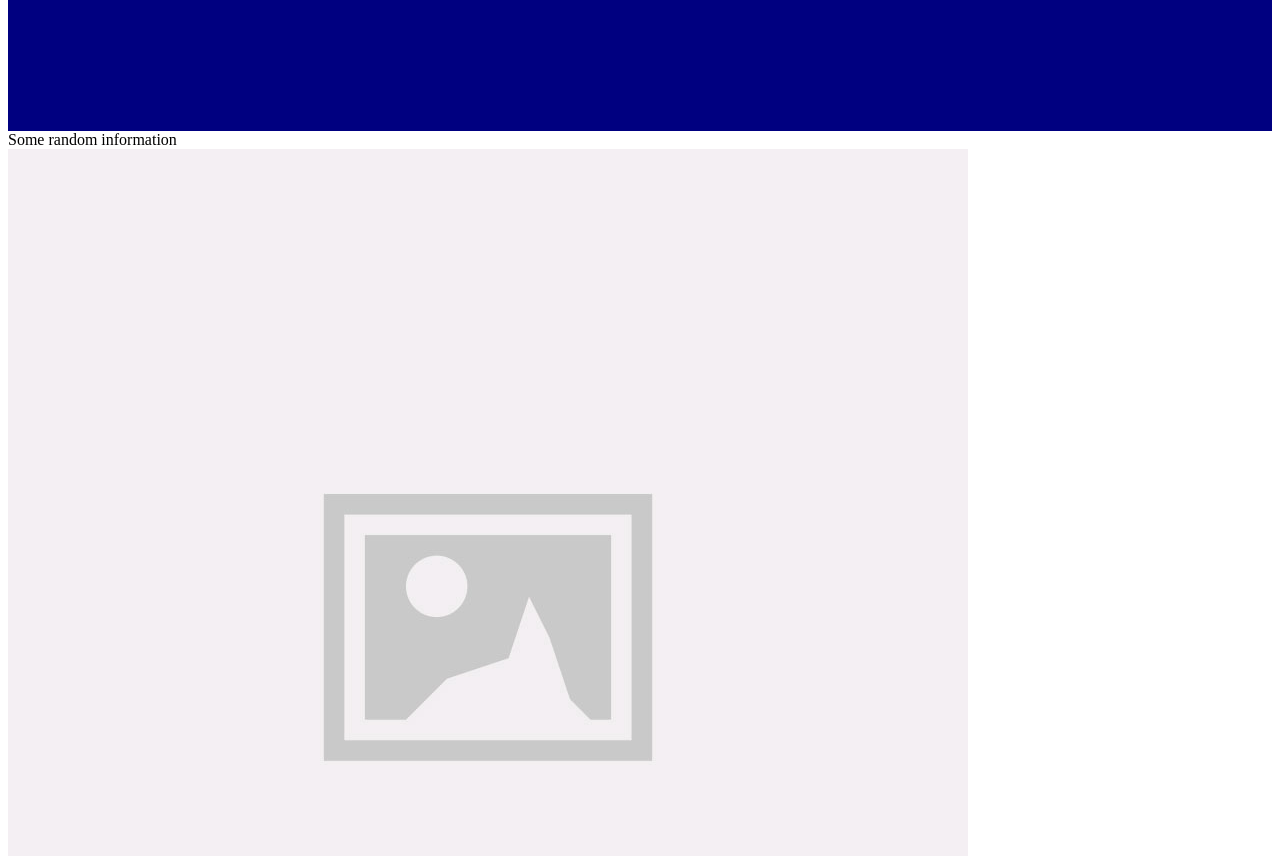
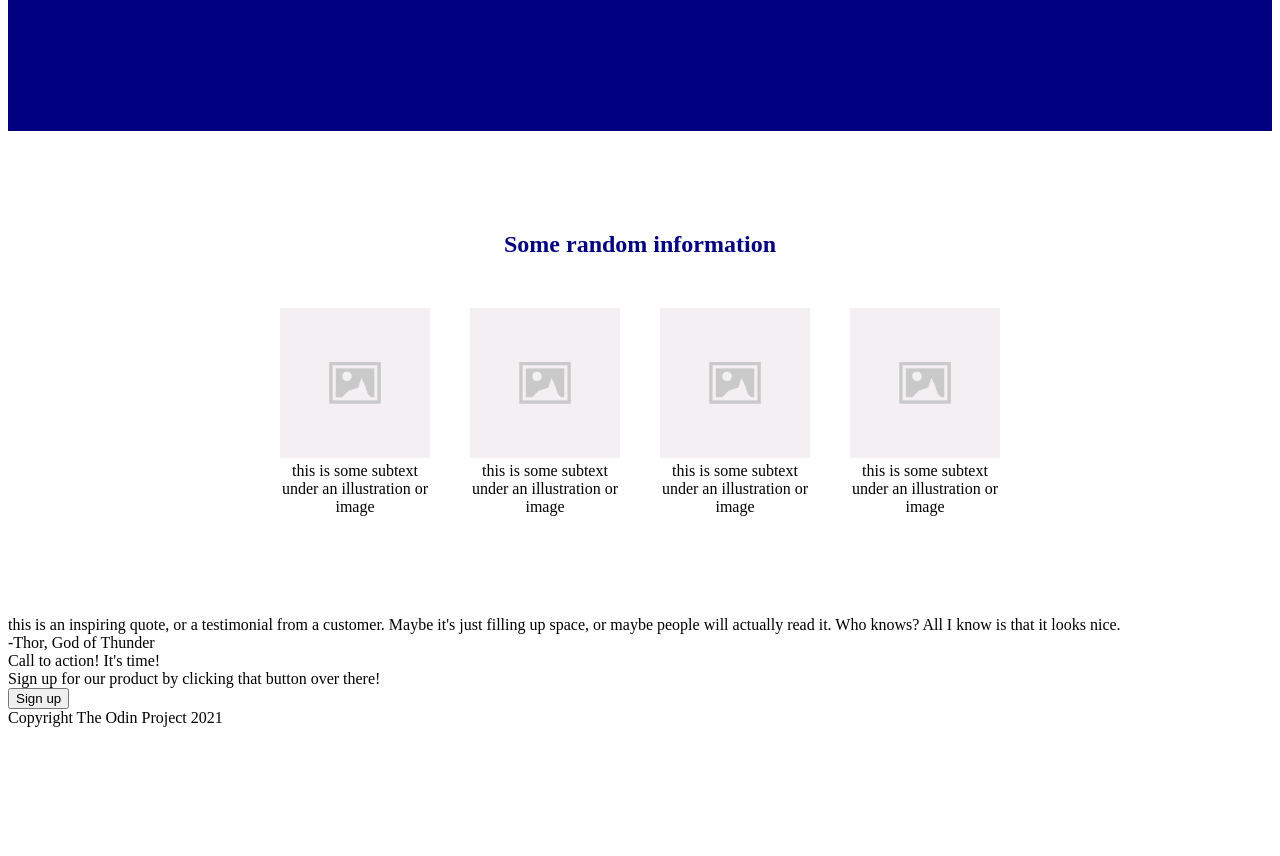
Before and after one commit to manielsen13/Odin-landing-page, a plain HTML site: page index.html in a window 1280 px wide. Shown: the part 440-1296 px from the top of the page. After the commit the page ends 1175 px from the top, so only its background shows below. Drawn offline with Linux system fonts and the light colour scheme.

Commit message:
Style Section 2

```diff
--- a/styles.css
+++ b/styles.css
@@ -20,7 +20,7 @@
     font-size: 20px;
 }
 
-/* Box 1 Styling */
+/* Box/Section 1 Styling */
 
 .box1 {
     display: flex;
@@ -37,6 +37,7 @@
     flex-wrap: wrap;
     gap: 10px;
     max-width: 400px;
+    min-width: 200px;
 }
 
 .bigText {
@@ -61,3 +62,38 @@
     width: 400px;
     height: 200px;
 }
+
+/* Box/Section 2 Styling */
+
+.box2 {
+    background-color: white;
+    display: flex;
+    flex-direction: column;
+    align-items: center;
+    justify-content: center;
+    padding: 100px;
+    gap: 50px;
+}
+
+.box2Title {
+    color: navy;
+    font-size: 24px;
+    font-weight: 700;
+}
+
+.cardList {
+    display: flex;
+    gap: 40px;
+    flex-wrap: wrap;
+}
+
+.card {
+    max-width: 150px;
+    text-align: center;
+
+}
+
+.card img {
+    width: 150px;
+    height: 150px;
+}
```
